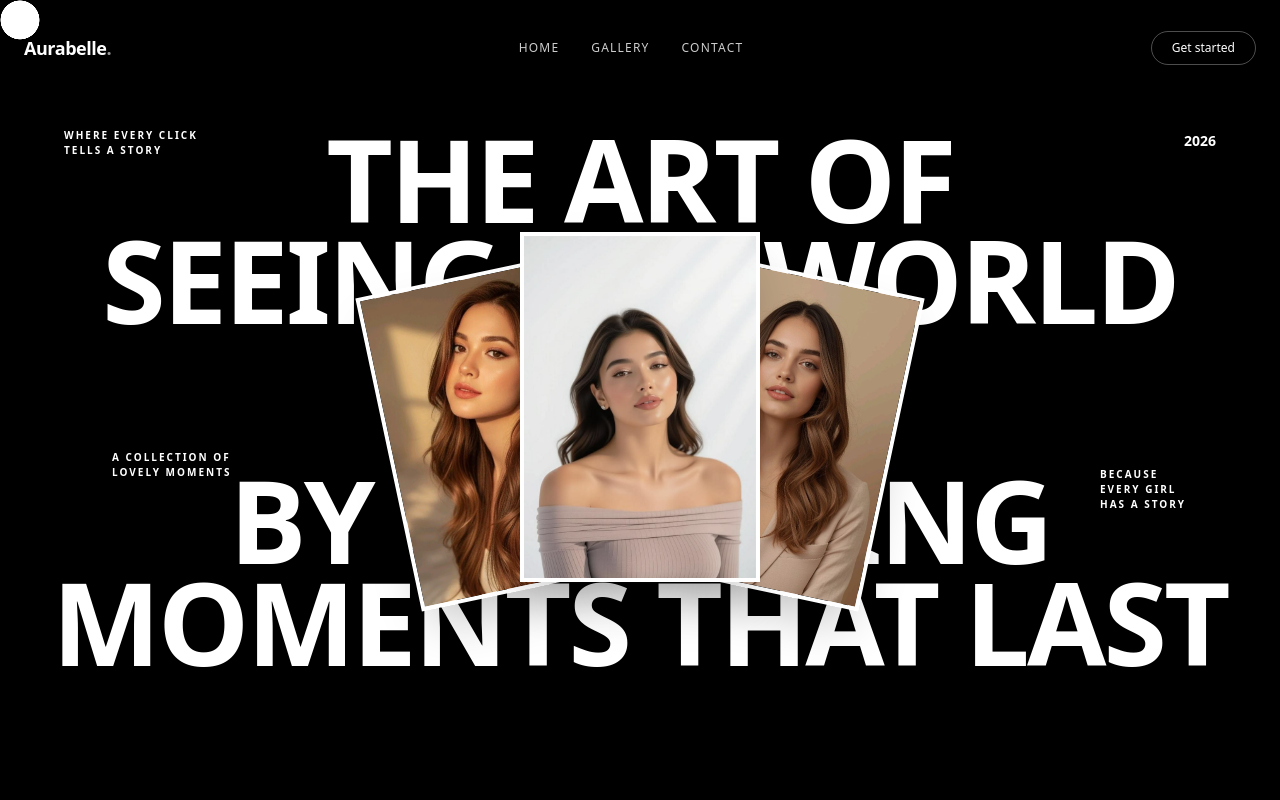
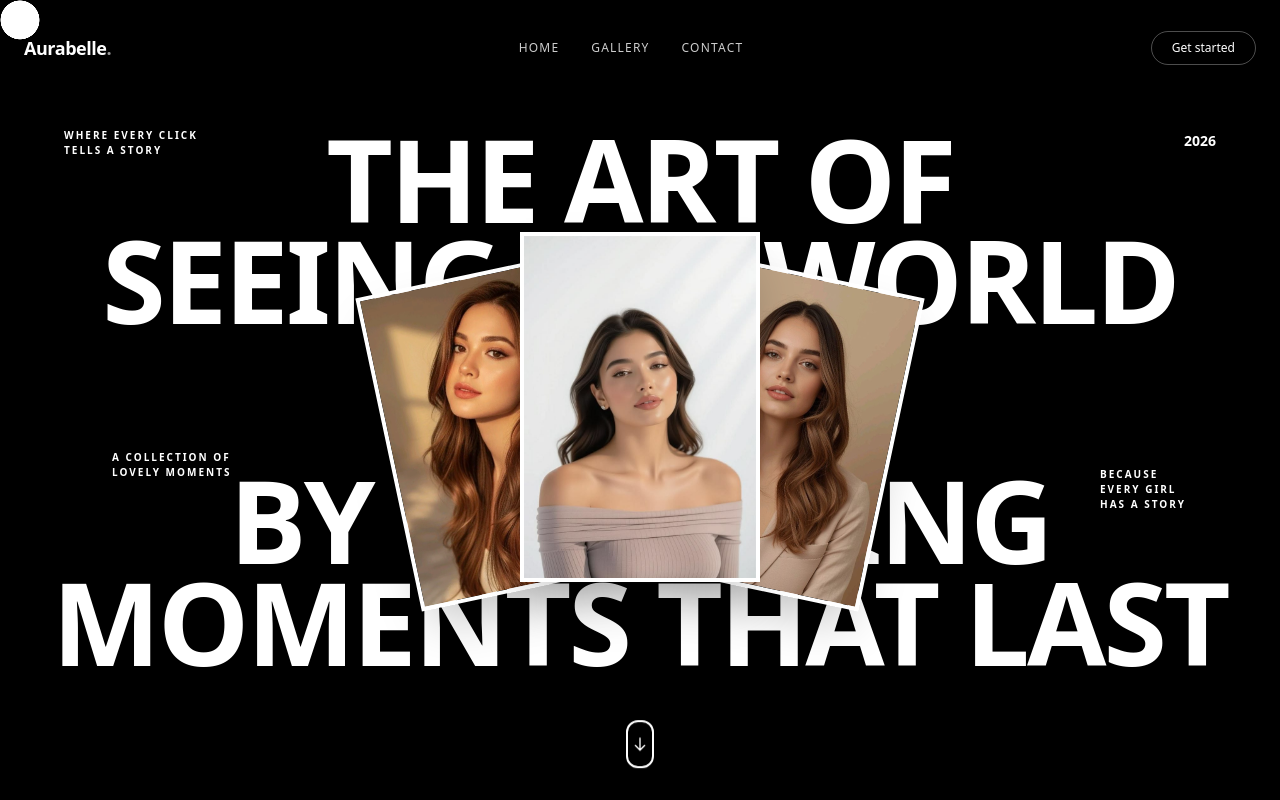
Before and after one commit to rohxama/Gallery-Website, a Next.js app: page / in a window 1280 px wide. Shown: the top 800 px of the page. Built offline with nearby package versions, Linux system fonts and the light colour scheme.

Commit message:
feat: add down arrow in hero section for smooth scroll to slider

```diff
--- a/src/app/page.tsx
+++ b/src/app/page.tsx
@@ -12,9 +12,9 @@ import { Footer } from "@/components/Footer";
 const sliderImages = [
   "https://images.unsplash.com/photo-1507003211169-0a1dd7228f2d?w=600&q=80",
   "https://images.unsplash.com/photo-1494790108377-be9c29b29330?w=600&q=80",
-  "https://images.unsplash.com/photo-1517841905240-472988babdf9?w=600&q=80",
   "https://images.unsplash.com/photo-1524504388940-b1c1722653e1?w=600&q=80",
   "https://images.unsplash.com/photo-1524504388940-b1c1722653e1?w=600&q=80",
+  "https://images.unsplash.com/photo-1517841905240-472988babdf9?w=600&q=80",
   "https://images.unsplash.com/photo-1539571696357-5a69c17a67c6?w=600&q=80",
   "https://images.unsplash.com/photo-1517841905240-472988babdf9?w=600&q=80",
   "https://images.unsplash.com/photo-1539571696357-5a69c17a67c6?w=600&q=80",
@@ -208,10 +208,29 @@ export default function Home() {
            Because Every Girl Has a Story
           </p>
         </div>
+
+        {/* Down Arrow */}
+        <div className="absolute bottom-5 left-1/2 -translate-x-1/2 z-30">
+          <button
+            onClick={() => {
+              document.getElementById("section2")?.scrollIntoView({ behavior: "smooth" });
+            }}
+            className="flex flex-col items-center gap-2 text-white hover:text-white transition-colors"
+          >
+            <svg
+              className="w-7 h-12 animate-bounce border-2 border-white rounded-xl p-1"
+              fill="none"
+              stroke="currentColor"
+              viewBox="0 0 24 24"
+            >
+              <path strokeLinecap="round" strokeLinejoin="round" strokeWidth={2} d="M19 14l-7 7m0 0l-7-7m7 7V3" />
+            </svg>
+          </button>
+        </div>
       </section>
 
       {/* ==================== 3D SLIDER SECTION ==================== */}
-      <section className="relative w-full bg-[#000] pt-16 sm:pt-20 md:pt-24 pb-32">
+      <section id="section2" className="relative w-full bg-[#000] pt-16 sm:pt-20 md:pt-24 pb-32 overflow-hidden">
 
 
         {/* 3D Slider Component - relative wrapper for absolute children */}
```
